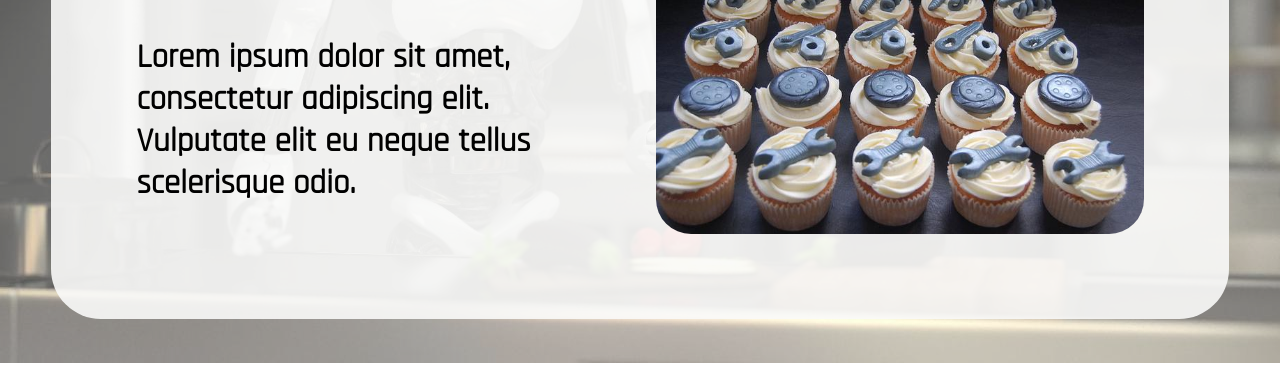
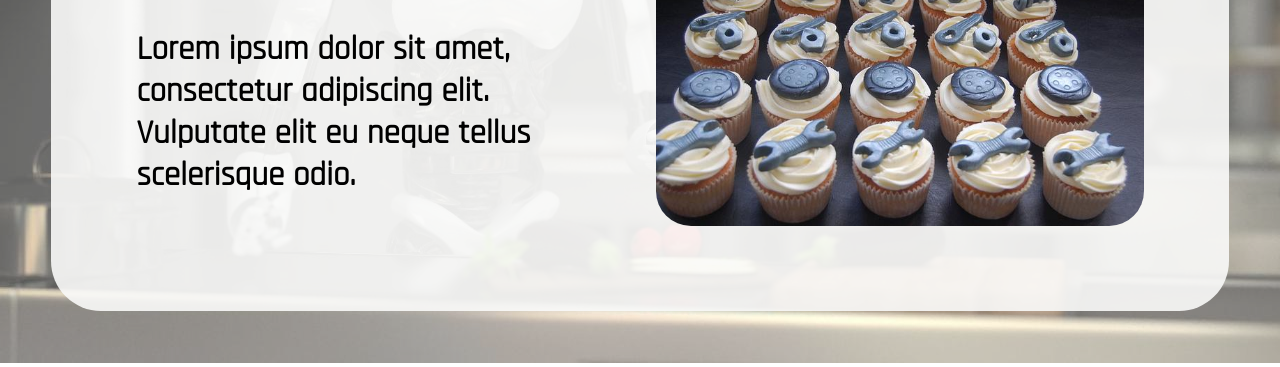
Before and after one commit to gabe563/restaurant-page, a website built with webpack: page src/main.html in a window 1280 px wide. Shown: the part 437-804 px from the top of the page. Built offline with nearby package versions, Linux system fonts and the light colour scheme.

Commit message:
Fixed sizing issue

```diff
--- a/src/styles/main.css
+++ b/src/styles/main.css
@@ -51,7 +51,7 @@ body::after {
   display: flex;
   justify-content: center;
   align-items: center;
-  height: 88vh;
+  margin-top: 40px;
 }
 
 .snack1 {
```
Also changed, not shown: dist/bundle.js.
